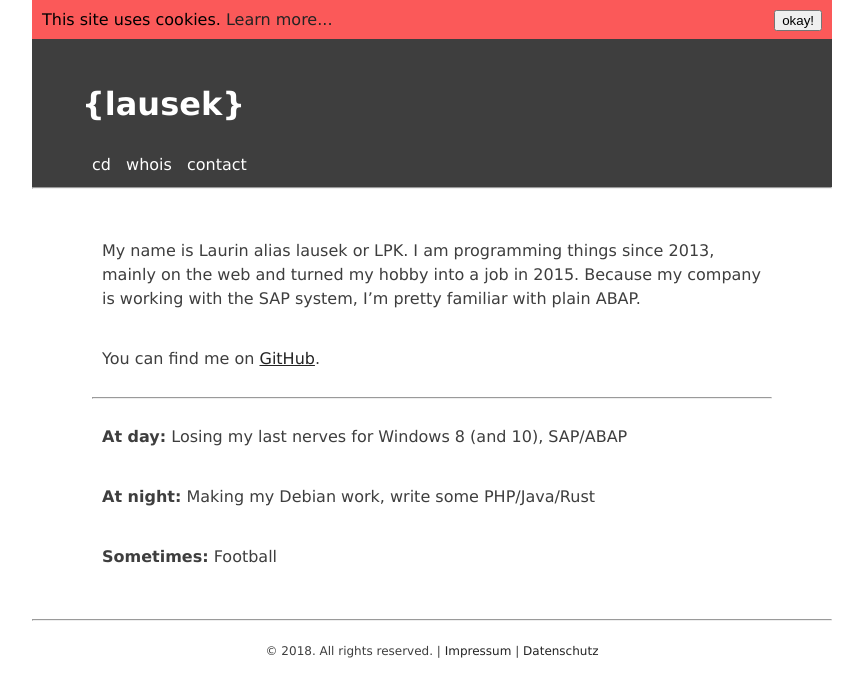
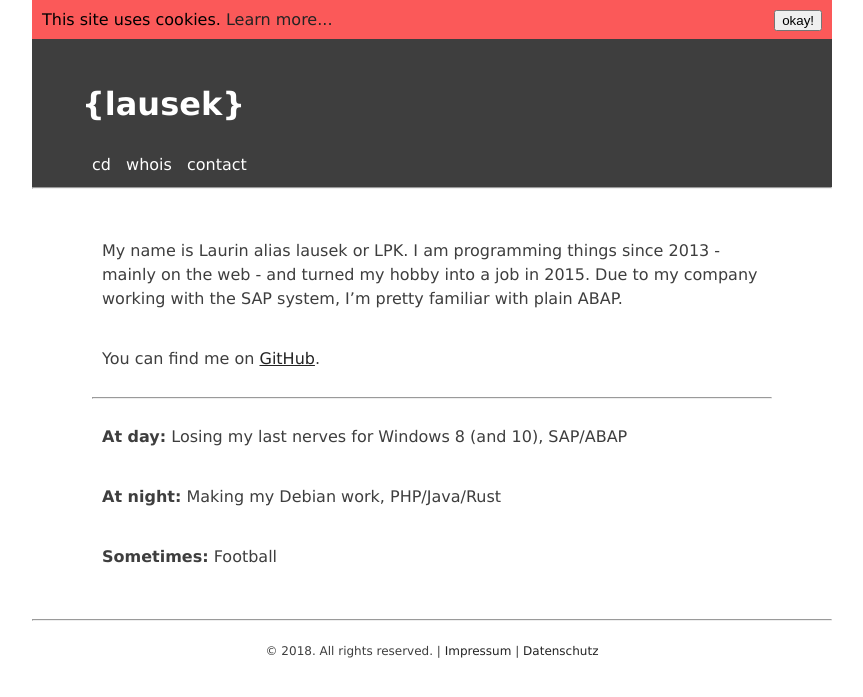
Before and after one commit to lausek/lausek.github.io, a Jekyll site: the page built from about.md, in a window 1280 px wide. Shown: the top 697 px of the page, without its empty margins (208-1071 px from the left). Built offline with Jekyll 4.4.1, drawn with Linux system fonts in a browser that asks for light colours.

Commit message:
about me

```diff
--- a/about.md
+++ b/about.md
@@ -3,7 +3,7 @@ title: About
 layout: default
 ---
 
-My name is Laurin alias lausek or LPK. I am programming things since 2013, mainly on the web and turned my hobby into a job in 2015. Because my company is working with the SAP system, I'm pretty familiar with plain ABAP.
+My name is Laurin alias lausek or LPK. I am programming things since 2013 - mainly on the web - and turned my hobby into a job in 2015. Due to my company working with the SAP system, I'm pretty familiar with plain ABAP.
 
 You can find me on [GitHub](https://github.com/lausek).
 
@@ -13,7 +13,7 @@ You can find me on [GitHub](https://github.com/lausek).
 Losing my last nerves for Windows 8 (and 10), SAP/ABAP
 
 **At night:**
-Making my Debian work, write some PHP/Java/Rust
+Making my Debian work, PHP/Java/Rust
 
 **Sometimes:**
 Football
```
